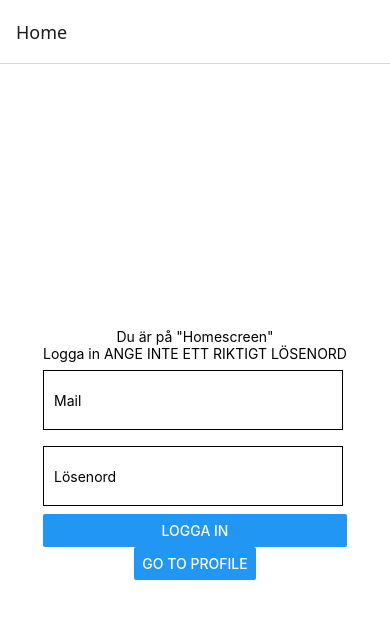
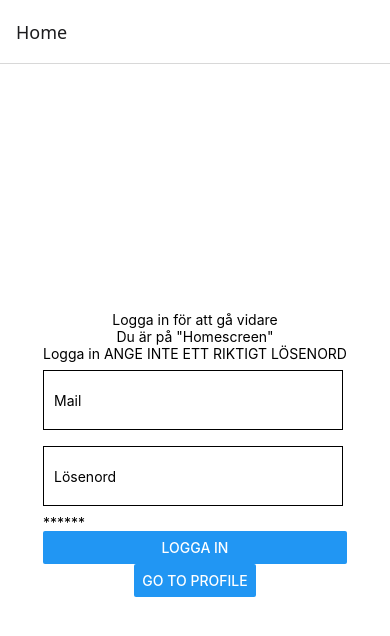
Before and after one commit to pcPixelz/IPP_Projekt, a React Native app in the folder Projekt/: screen /Home in a window 390 px wide. Shown: the top 636 px of the page. Built offline with nearby package versions, Linux system fonts and the light colour scheme.

Commit message:
login kopplat till databasen
Implementerat grunläggande kontroll för email och lösenord. OBS DET FINNS INGEN SÄKERHET OCH DETTA ÄR ENDAST FÖR PROTOTYP.

```diff
--- a/Projekt/components/customlogin.js
+++ b/Projekt/components/customlogin.js
@@ -1,11 +1,15 @@
 import React, {useState} from 'react';
 import { View, TextInput, Text, StyleSheet, Button } from 'react-native';
-import { firestore } from "firebase/firestore";
+
+// Firebase
+import { db } from '../firebaseConfig';
+import { collection, query, where, getDocs } from 'firebase/firestore';
 
 const CustomLogin = () => {
 
     const [user_email, setEmail] = useState('');
     const [user_password, setPassword] = useState('');
+    const [text, setText] = useState('******');
 
     return(
         <View>
@@ -20,6 +24,7 @@ const CustomLogin = () => {
             value={user_password}
             onChangeText={setPassword}
             />
+            <Text>{text}</Text>
             <Button
             title="Logga In"
             onPress={() => FirestoreLogin(user_email, user_password)}
@@ -29,8 +34,30 @@ const CustomLogin = () => {
     );
 }
 
+//https://rnfirebase.io/firestore/usage
 const FirestoreLogin = async (user_email, user_password) => {
 
+    const userCollection = collection(db, 'Users');
+    const q = query(userCollection, where('email', '==', user_email));
+
+    const querySnapshot = await getDocs(q);
+
+    if (!querySnapshot.empty) {
+        const doc = querySnapshot.docs[0];
+        const data = doc.data();
+        if (data.password != user_password)
+        {
+            alert("felaktigt lösenord");
+        }
+        else
+        {
+
+        }
+    }
+    else
+    {
+        alert("Användare hittas inte");
+    }
 
 }
 
--- a/Projekt/screens/Homescreen.js
+++ b/Projekt/screens/Homescreen.js
@@ -9,9 +9,11 @@ import CustomLogin from '../components/customlogin';
 export default function Homescreen({navigation}) {
 
   const [text, setText] = useState('');
+  const [usertext, setUserText] = useState('Logga in för att gå vidare');
 
   return(
         <View style={styles.container}>
+              <Text>{usertext}</Text>
               <Text>Du är på "Homescreen"</Text>
               <CustomLogin/>
               <Button
```
